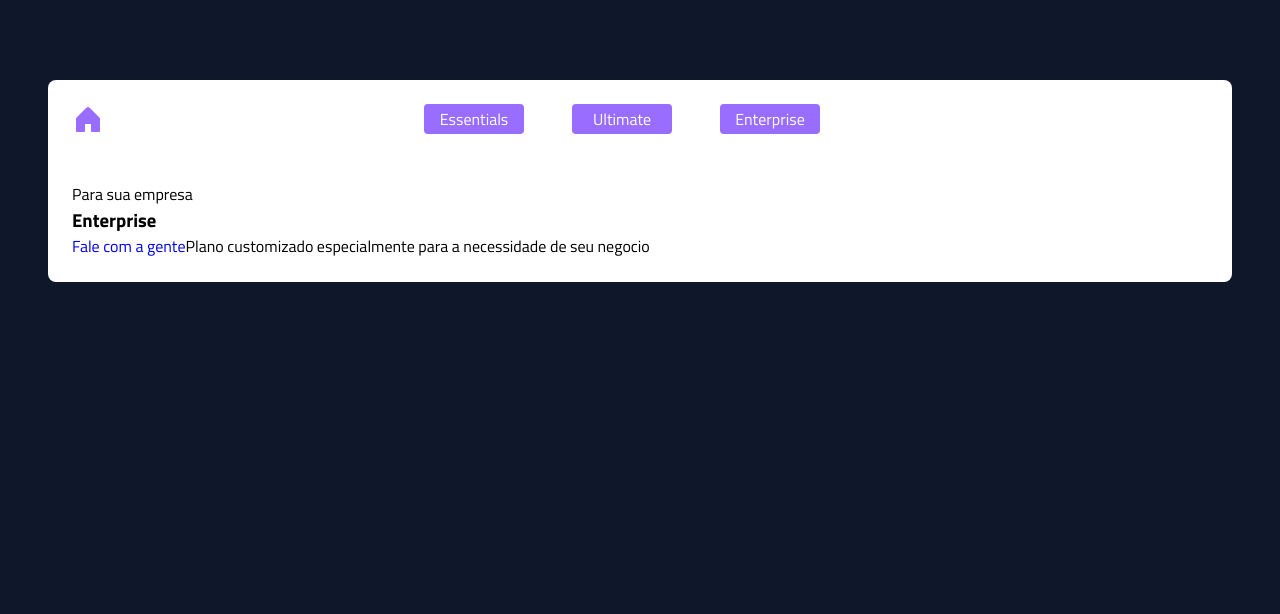
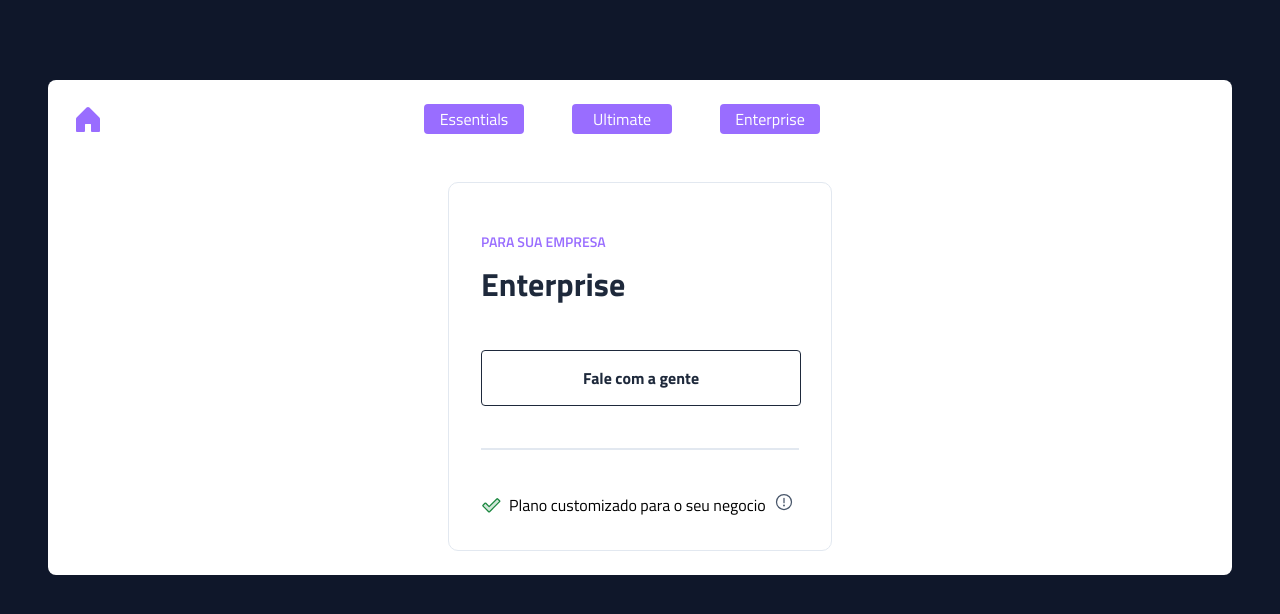
Before and after one commit to marclipe/pricing-table, a React (Vite) app: page /enterprise in a window 1280 px wide. Shown: the top 614 px of the page. Built offline with nearby package versions, Linux system fonts and the light colour scheme.

Commit message:
Enterprise page done!

```diff
--- a/src/pages/Enterprise/index.tsx
+++ b/src/pages/Enterprise/index.tsx
@@ -1,14 +1,26 @@
-import { ContainerEnterprise } from "./styles"
+import { CheckFat, WarningCircle } from "@phosphor-icons/react";
+import { ContainerEnterprise, TitleContainer, ContainerButton, ItemPlans } from "./styles"
 
 export const Enterprise = () => {
   return (
     <ContainerEnterprise>
-      <p>Para sua empresa</p>
-      <h3>Enterprise</h3>
-      <a href="#">Fale com a gente</a>
-      <span>
-        Plano customizado especialmente para a necessidade de seu negocio
-      </span>
+      <TitleContainer>
+        <p>Para sua empresa</p>
+        <h3>Enterprise</h3>
+      </TitleContainer>
+      <ContainerButton>Fale com a gente</ContainerButton>
+      <hr />
+      <ItemPlans>
+        <div className="itemOfPlan">
+          <CheckFat color="#1B873F" size={20} weight="duotone" />
+          <span>
+            Plano customizado para o seu negocio
+          </span>
+        </div>
+        <div>
+          <WarningCircle color="#475569" size={20} />
+        </div>
+      </ItemPlans>
     </ContainerEnterprise>
   );
 }
--- a/src/pages/Enterprise/styles.ts
+++ b/src/pages/Enterprise/styles.ts
@@ -1,3 +1,88 @@
 import { styled } from "styled-components";
 
-export const ContainerEnterprise = styled.div``
+export const ContainerEnterprise = styled.div`
+  width: 384px;
+  margin: 0 auto;
+  display: flex;
+  flex-direction: column;
+  gap: 10px;
+  align-items: flex;
+  padding: 3rem 2rem 2rem 2rem;
+
+  border-radius: 10px;
+  border: 1px solid ${props => props.theme["gray-200"]};
+
+  hr {
+    border: 1px solid ${props => props.theme["gray-200"]};
+    margin: 2rem 0;
+  }
+
+  &:hover {
+    border-color: ${props => props.theme["purple-100"]};
+  }
+
+  @media screen and (max-width: 480px) {
+    width: 100%;
+  }
+`;
+
+export const TitleContainer = styled.div`
+  p {
+    color: ${(props) => props.theme["purple-100"]};
+    font-size: 0.875rem;
+    font-weight: 600;
+    text-transform: uppercase;
+    padding-bottom: 0.5rem;
+  }
+
+  h3 {
+    color: ${(props) => props.theme["gray-800"]};
+    font-size: 2rem;
+    font-weight: 700;
+    padding-bottom: 2rem;
+  }
+`;
+
+export const ContainerButton = styled.button`
+  width: 20rem;
+  height: 3.5rem;
+  background-color: ${(props) => props.theme.white};
+
+  cursor: pointer;
+  padding: 1rem 1.5rem;
+  display: flex;
+  justify-content: center;
+  align-items: center;
+  gap: 10px;
+
+  font-size: 1rem;
+  font-weight: 700;
+  color: ${props => props.theme["gray-800"]};
+
+  border-radius: 4px;
+  border: 1px solid ${(props) => props.theme["gray-800"]};
+
+  @media screen and (max-width: 480px) {
+    width: 272px;
+  }
+
+  @media screen and (max-width: 320px) {
+    width: 100%;
+  }
+`;
+
+
+export const ItemPlans = styled.div`
+  display: flex;
+  align-items: center;
+  gap: 8px;
+
+  .itemOfPlan {
+    display: flex;
+    align-items: center;
+  }
+
+  span {
+    margin-left: 0.5rem;
+  }
+`;
--- a/src/pages/Ultimate/index.tsx
+++ b/src/pages/Ultimate/index.tsx
@@ -1,17 +1,17 @@
 import { CheckFat, WarningCircle } from "@phosphor-icons/react";
-import { ContainerUltimate, TitleConteiner, Advantage, ContainerButton, ItemPlans } from "./styles";
+import { ContainerUltimate, TitleContainer, Advantage, ContainerButton, ItemPlans } from "./styles";
 
 export const Ultimate = () => {
   return (
     <ContainerUltimate>
       <Advantage>Mais vantajoso</Advantage>
-      <TitleConteiner>
+      <TitleContainer>
         <p>Para você decolar</p>
         <div>
           <h2>Ultimate</h2>
           <h3>R$ 29,97/mês</h3>
         </div>
-      </TitleConteiner>
+      </TitleContainer>
       <ContainerButton>
         <button>Assinar agora</button>
       </ContainerButton>
--- a/src/pages/Ultimate/styles.ts
+++ b/src/pages/Ultimate/styles.ts
@@ -31,7 +31,7 @@ export const ContainerUltimate = styled.section`
   }
 `;
 
-export const TitleConteiner = styled.div`
+export const TitleContainer = styled.div`
   p {
     color: ${(props) => props.theme["purple-100"]};
     font-size: 0.875rem;
--- a/src/styles/global.ts
+++ b/src/styles/global.ts
@@ -10,11 +10,11 @@ export const GlobalStyle = createGlobalStyle`
 
   body {
     background-color: ${(props) => props.theme["gray-900"]};
-    font-family: 'Titillium Web', sans-serif;
   }
 
   body, input, textarea, button {
     font-weight: 400;
     font-size: 1rem;
+    font-family: 'Titillium Web', sans-serif;
   }
 `;
```
